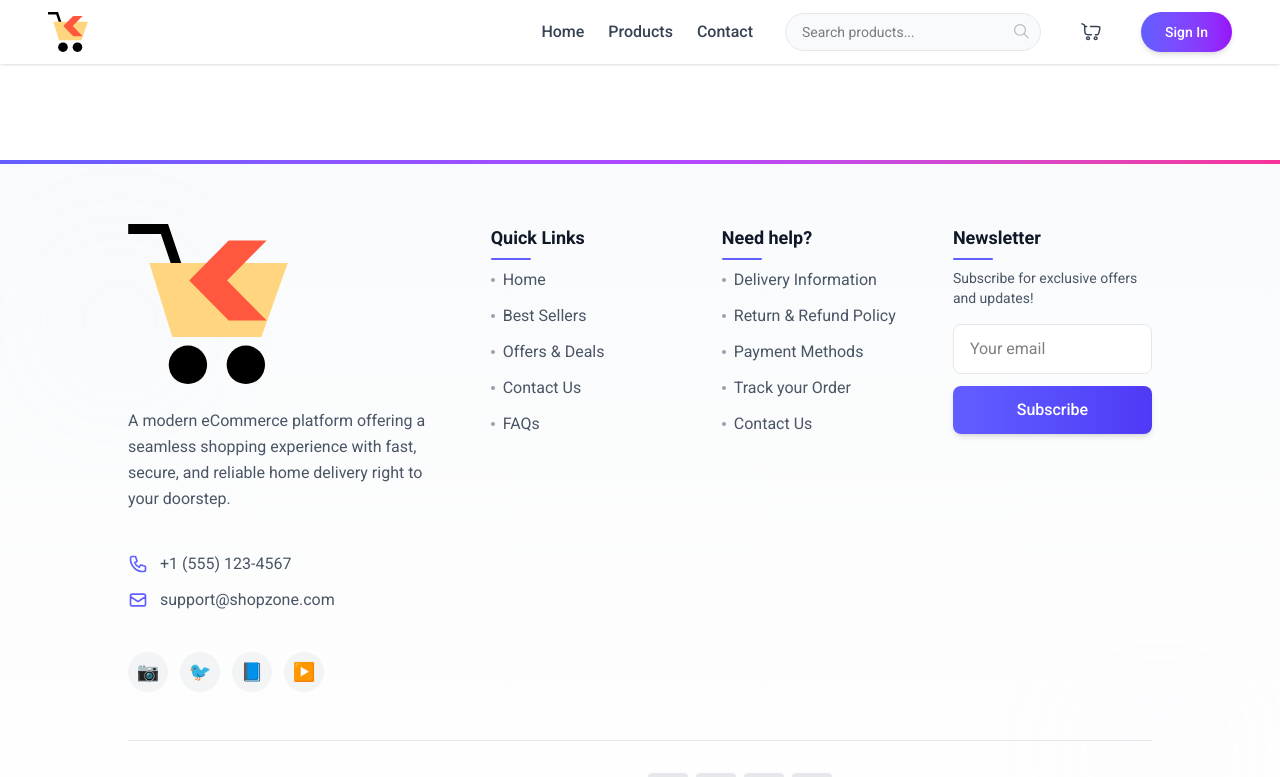
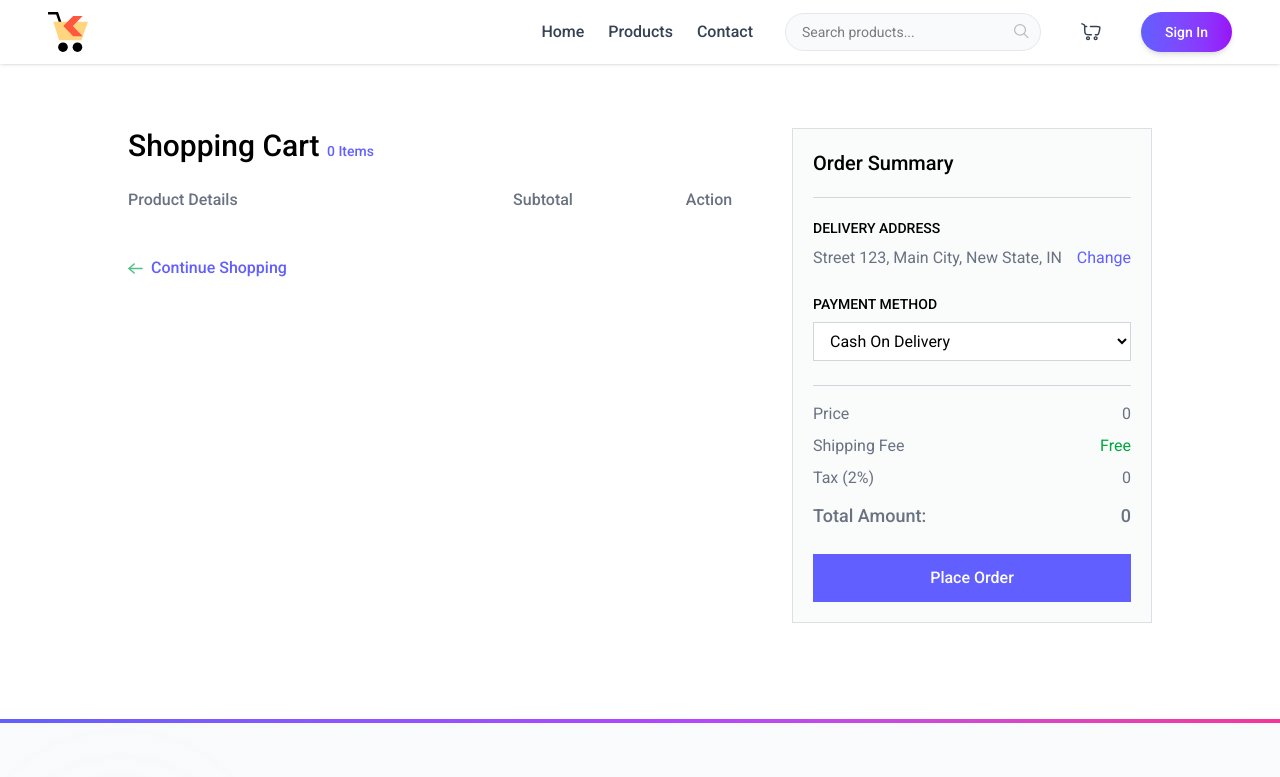
Before and after one commit to biruk1122/Ecommerce-MERN, a React (Vite) app in the folder frontend/: page /Cart in a window 1280 px wide. Shown: the top 777 px of the page. Built offline with nearby package versions, Linux system fonts and the light colour scheme; a web font is replaced by a local one.

Commit message:
Generating the the cart page

```diff
--- a/frontend/src/App.jsx
+++ b/frontend/src/App.jsx
@@ -8,6 +8,7 @@
 import AllProducts from "./pages/AllProducts";
 import ProductCategory from "./pages/ProductCategory";
 import ProductDetails from "./pages/ProductDetails";
+import Cart from "./pages/Cart";
 
 function App() {
 
@@ -28,6 +29,7 @@
           <Route path="/products" element={<AllProducts />} />
           <Route path="/products/:category" element={<ProductCategory />} />
           <Route path="/products/:category/:id" element={<ProductDetails />} />
+          <Route path="/Cart" element={<Cart />} />
         </Routes>
       </div>
       {!isSellerPath && <Footer/>}
--- /dev/null
+++ b/frontend/src/pages/Cart.jsx
@@ -0,0 +1,140 @@
+import { useEffect, useState } from "react";
+import { useAppContext } from "../context/AppContext";
+import { assets, dummyAddress } from "../assets/assets";
+
+const Cart = () => {
+    const {products, currency, cartItems, removeFromCart, getCartCount, updateCartItem, navigate, getCartAmount} = useAppContext()
+    const [cartArray, setCartArray] = useState([])
+    const [address, setAddress] = useState(dummyAddress)
+    const [showAddress, setShowAddress] = useState(false)
+    const [selectedAddress, setSelectedAddress] = useState(dummyAddress[0])
+    const [paymentMethod, setPaymentMethod] = useState("COD")
+
+    const getCart = () => {
+        let tempArray = []
+        for(const key in cartItems){
+            const product = products.find((item) => item._id === key)
+            product.quantity = cartItems[key]
+            tempArray.push(product)
+        }
+        setCartArray(tempArray)
+    }
+
+    const placeOrder = async() => {
+    }
+
+
+    useEffect(() => {
+        if(products.length > 0 && cartItems){
+            getCart()
+        }
+    },[products, cartItems])
+
+
+    return products.length > 0 && cartItems ?(
+        <div className="flex flex-col md:flex-row mt-16">
+            <div className='flex-1 max-w-4xl'>
+                <h1 className="text-3xl font-medium mb-6">
+                    Shopping Cart <span className="text-sm text-indigo-500">{getCartCount()} Items</span>
+                </h1>
+
+                <div className="grid grid-cols-[2fr_1fr_1fr] text-gray-500 text-base font-medium pb-3">
+                    <p className="text-left">Product Details</p>
+                    <p className="text-center">Subtotal</p>
+                    <p className="text-center">Action</p>
+                </div>
+
+                {cartArray.map((product, index) => (
+                    <div key={index} className="grid grid-cols-[2fr_1fr_1fr] text-gray-500 items-center text-sm md:text-base font-medium pt-3">
+                        <div className="flex items-center md:gap-6 gap-3">
+                            <div onClick={()=>{
+                                navigate(`/products/${product.category.toLowerCase()}/${product._id}`); scrollTo(0,0)
+                            }} className="cursor-pointer w-24 h-24 flex items-center justify-center border border-gray-300 rounded overflow-hidden">
+                                <img className="max-w-full h-full object-cover" src={product.image[0]} alt={product.name} />
+                            </div>
+                            <div>
+                                <p className="hidden md:block font-semibold">{product.name}</p>
+                                <div className="font-normal text-gray-500/70">
+                                    <p>Weight: <span>{product.weight || "N/A"}</span></p>
+                                    <div className='flex items-center'>
+                                        <p>Qty:</p>
+                                        <select className='outline-none'>
+                                            {Array(cartItems[product._id] > 9 ? cartItems[product._id] : 9).fill('').map((_, index) => (
+                                                <option key={index} value={index + 1}>{index + 1}</option>
+                                            ))}
+                                        </select>
+                                    </div>
+                                </div>
+                            </div>
+                        </div>
+                        <p className="text-center">{currency}{product.offerPrice * product.quantity}</p>
+                        <button onClick={() => removeFromCart()} className="cursor-pointer mx-auto">
+                           <img src={assets.refresh_icon} alt="remove" className="inline-block w-6 h-6"/>
+                        </button>
+                    </div>)
+                )}
+
+                <button onClick={() => {navigate("/products"); scrollTo(0,0)}} className="group cursor-pointer flex items-center mt-8 gap-2 text-indigo-500 font-medium">
+                   <img src={assets.arrow_right_icon_colored} alt='arrow' className="group-hover:-translate-x-1 transition"/>
+                    Continue Shopping
+                </button>
+
+            </div>
+
+            <div className="max-w-[360px] w-full bg-gray-100/40 p-5 max-md:mt-16 border border-gray-300/70">
+                <h2 className="text-xl md:text-xl font-medium">Order Summary</h2>
+                <hr className="border-gray-300 my-5" />
+
+                <div className="mb-6">
+                    <p className="text-sm font-medium uppercase">Delivery Address</p>
+                    <div className="relative flex justify-between items-start mt-2">
+                        <p className="text-gray-500">{selectedAddress ? `${selectedAddress.street}, ${selectedAddress.city}, ${selectedAddress.state}, ${selectedAddress.country}`: "No address found"}</p>
+                        <button onClick={() => setShowAddress(!showAddress)} className="text-indigo-500 hover:underline cursor-pointer">
+                            Change
+                        </button>
+                        {showAddress && (
+                            <div className="absolute top-12 py-1 bg-white border border-gray-300 text-sm w-full">
+                             { address.map((address, index) => (  <p onClick={() => {setSelectedAddress(address); setShowAddress(false)}} className="text-gray-500 p-2 hover:bg-gray-100">
+                                    {address.street}, {address.city}, {address.state}, {address.country}
+                                </p>))}
+                                <p onClick={() => navigate('/add-address')} className="text-indigo-500 text-center cursor-pointer p-2 hover:bg-indigo-500/10">
+                                    Add address
+                                </p>
+                            </div>
+                        )}
+                    </div>
+
+                    <p className="text-sm font-medium uppercase mt-6">Payment Method</p>
+
+                    <select onChange={e => setPaymentMethod(e.target.value)} className="w-full border border-gray-300 bg-white px-3 py-2 mt-2 outline-none">
+                        <option value="COD">Cash On Delivery</option>
+                        <option value="Online">Online Payment</option>
+                    </select>
+                </div>
+
+                <hr className="border-gray-300" />
+
+                <div className="text-gray-500 mt-4 space-y-2">
+                    <p className="flex justify-between">
+                        <span>Price</span><span>{currency}{getCartAmount()}</span>
+                    </p>
+                    <p className="flex justify-between">
+                        <span>Shipping Fee</span><span className="text-green-600">Free</span>
+                    </p>
+                    <p className="flex justify-between">
+                        <span>Tax (2%)</span><span>{currency}{getCartAmount() * 0.02}</span>
+                    </p>
+                    <p className="flex justify-between text-lg font-medium mt-3">
+                        <span>Total Amount:</span><span>{currency}{getCartAmount() + (getCartAmount() * 0.02)}</span>
+                    </p>
+                </div>
+
+                <button onClick={placeOrder} className="w-full py-3 mt-6 cursor-pointer bg-indigo-500 text-white font-medium hover:bg-indigo-600 transition">
+                    {paymentMethod === "COD" ? "Place Order" : "Proceed to Pay"}
+                </button>
+            </div>
+        </div>
+    ) : null
+}
+
+export default Cart;
```
